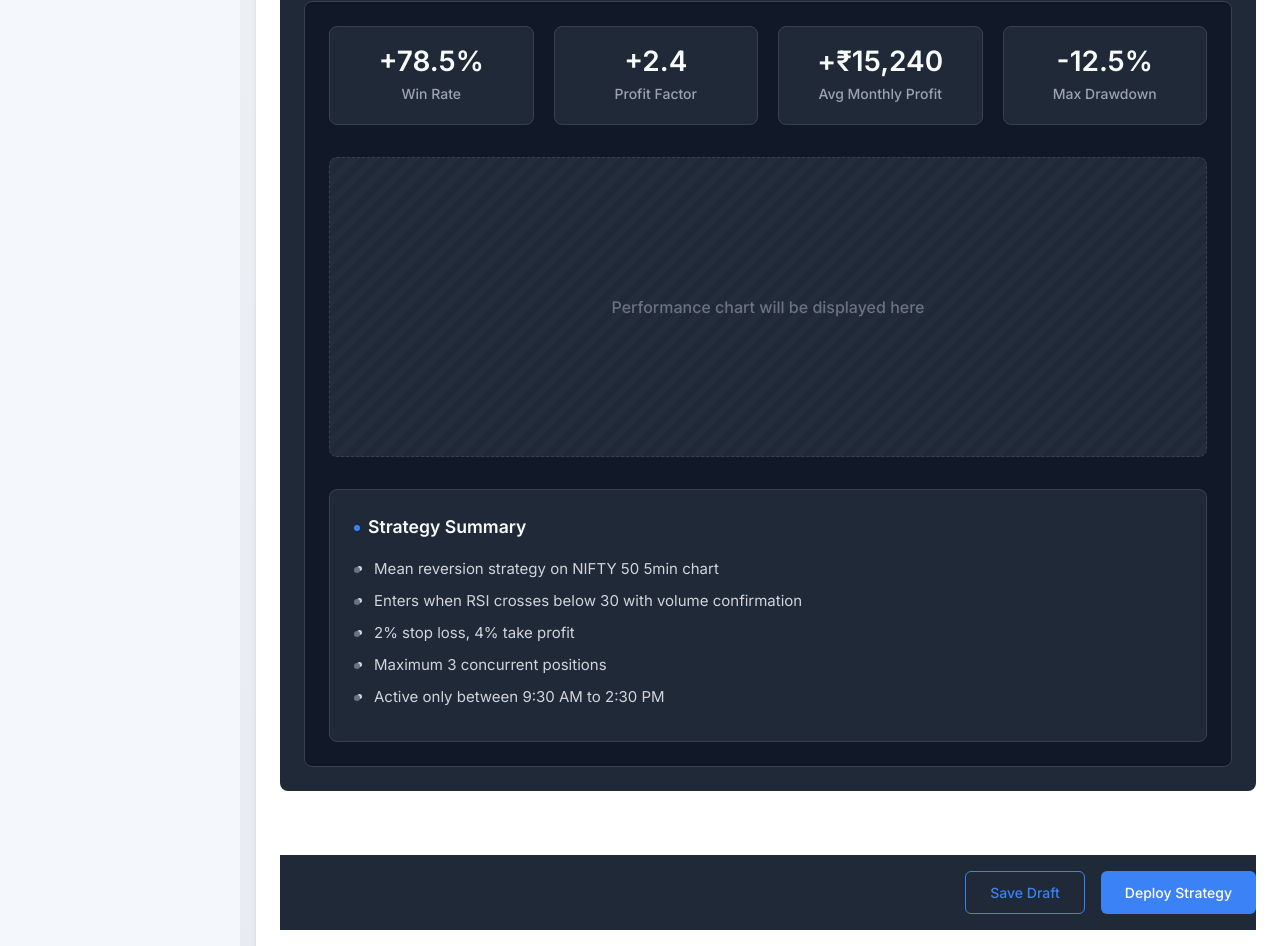
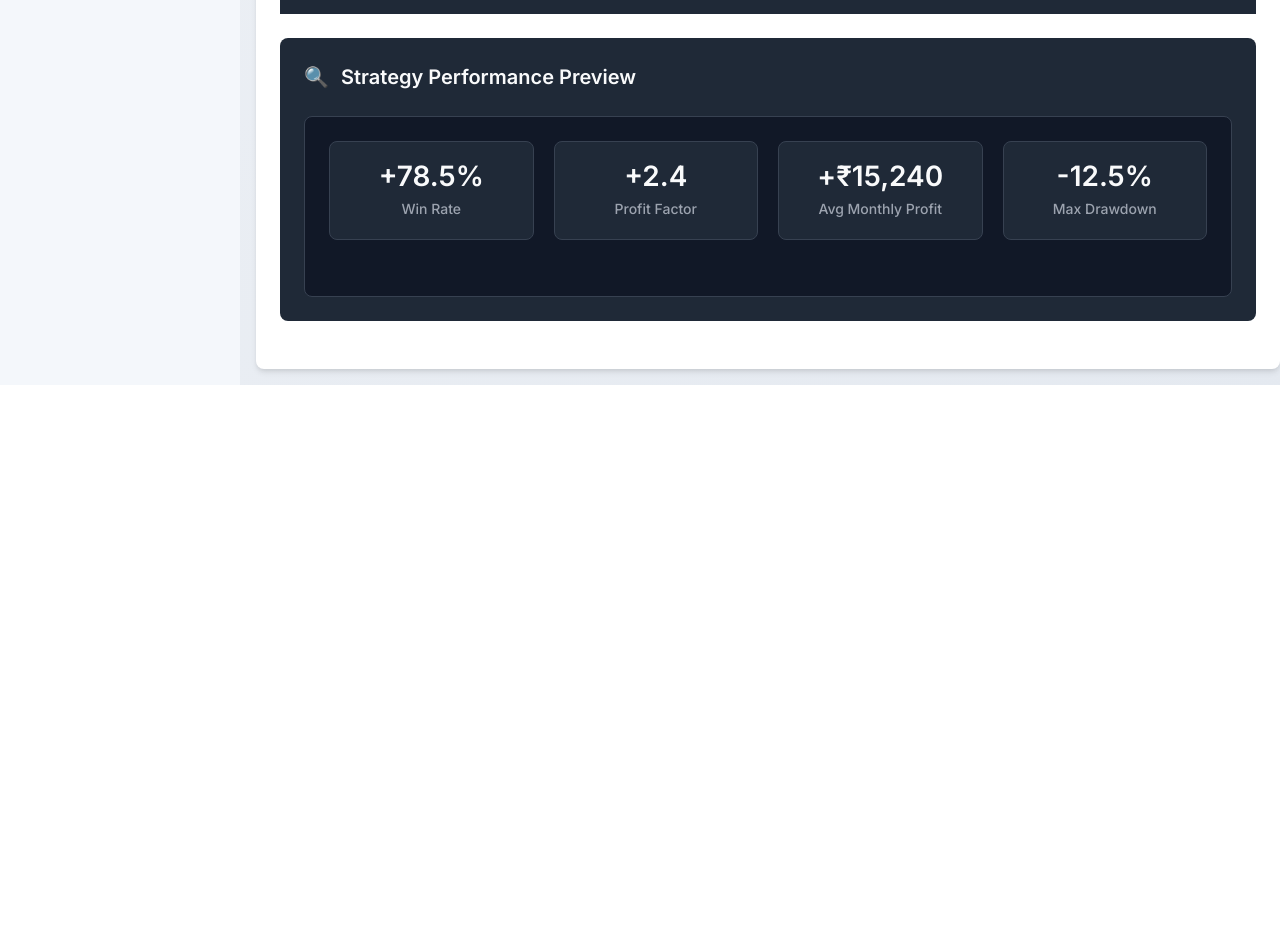
Before and after one commit to sudhanshu2070/last-trade, a React (Vite) app: page /strategies in a window 1280 px wide. Shown: the part 2380-3326 px from the top of the page. After the commit the page ends 2765 px from the top, so only its background shows below. Built offline with nearby package versions, Linux system fonts and the light colour scheme.

Commit message:
Strategy Performance Preview 0.1

```diff
--- a/src/Pages/StrategyTabs/CreateStrategy/CreateStrategy.tsx
+++ b/src/Pages/StrategyTabs/CreateStrategy/CreateStrategy.tsx
@@ -20,7 +20,6 @@ const CreateStrategy: React.FC = () => {
         <AdvancedFeatures />
         <RiskManagement />
         <ProfitTrailing />
-        <StrategyPreview />
 
         <div className={styles.actionButtons}>
           <button className={`${styles.button} ${styles.secondaryButton}`}>
@@ -30,6 +29,7 @@ const CreateStrategy: React.FC = () => {
             Deploy Strategy
           </button>
         </div>
+        <StrategyPreview />
       </div>
     </div>
   );
--- a/src/Pages/StrategyTabs/CreateStrategy/Sections/StrategyPerformancePreview/StrategyPerformancePreview.module.css
+++ b/src/Pages/StrategyTabs/CreateStrategy/Sections/StrategyPerformancePreview/StrategyPerformancePreview.module.css
@@ -66,98 +66,6 @@
     font-weight: 500;
   }
 
-  .chartPlaceholder {
-    height: 300px;
-    background-color: rgb(31 41 55);
-    border-radius: 0.5rem;
-    border: 1px dashed rgb(55 65 81);
-    display: flex;
-    align-items: center;
-    justify-content: center;
-    margin-bottom: 2rem;
-    position: relative;
-    overflow: hidden;
-  }
-
-  .chartNote {
-    color: #6b7280;
-    font-size: 1rem;
-    font-weight: 500;
-    z-index: 1;
-  }
-
-  .chartPlaceholder:after {
-    content: '';
-    position: absolute;
-    top: 0;
-    left: 0;
-    right: 0;
-    bottom: 0;
-    background: linear-gradient(
-      135deg,
-      rgba(55, 65, 81, 0.3) 25%,
-      transparent 25%,
-      transparent 50%,
-      rgba(55, 65, 81, 0.3) 50%,
-      rgba(55, 65, 81, 0.3) 75%,
-      transparent 75%,
-      transparent
-    );
-    background-size: 20px 20px;
-    opacity: 0.5;
-  }
-
-  .summary {
-    background-color: rgb(31 41 55);
-    border-radius: 0.5rem;
-    padding: 1.5rem;
-    border: 1px solid rgb(55 65 81);
-  }
-
-  .summaryTitle {
-    font-size: 1.1rem;
-    font-weight: 600;
-    color: #f9fafb;
-    margin-top: 0;
-    margin-bottom: 1rem;
-    display: flex;
-    align-items: center;
-    gap: 0.5rem;
-  }
-
-  .summaryTitle:before {
-    content: '';
-    display: block;
-    width: 6px;
-    height: 6px;
-    border-radius: 50%;
-    background-color: #3b82f6;
-  }
-
-  .summaryList {
-    margin: 0;
-    padding-left: 1.25rem;
-    color: #d1d5db;
-    font-size: 0.9375rem;
-    line-height: 1.6;
-  }
-
-  .summaryList li {
-    margin-bottom: 0.5rem;
-    position: relative;
-  }
-
-  .summaryList li:before {
-    content: '';
-    position: absolute;
-    left: -1.25rem;
-    top: 0.65em;
-    width: 6px;
-    height: 6px;
-    border-radius: 50%;
-    background-color: #6b7280;
-  }
-
   /* Responsive Design */
   @media (max-width: 768px) {
     .section {
--- a/src/Pages/StrategyTabs/CreateStrategy/Sections/StrategyPerformancePreview/StrategyPerformancePreview.tsx
+++ b/src/Pages/StrategyTabs/CreateStrategy/Sections/StrategyPerformancePreview/StrategyPerformancePreview.tsx
@@ -27,23 +27,6 @@ const StrategyPerformancePreview: React.FC = () => {
             <div className={styles.metricLabel}>Max Drawdown</div>
           </div>
         </div>
-
-        <div className={styles.chartPlaceholder}>
-          <div className={styles.chartNote}>
-            Performance chart will be displayed here
-          </div>
-        </div>
-
-        <div className={styles.summary}>
-          <h4 className={styles.summaryTitle}>Strategy Summary</h4>
-          <ul className={styles.summaryList}>
-            <li>Mean reversion strategy on NIFTY 50 5min chart</li>
-            <li>Enters when RSI crosses below 30 with volume confirmation</li>
-            <li>2% stop loss, 4% take profit</li>
-            <li>Maximum 3 concurrent positions</li>
-            <li>Active only between 9:30 AM to 2:30 PM</li>
-          </ul>
-        </div>
       </div>
     </div>
   );
```
